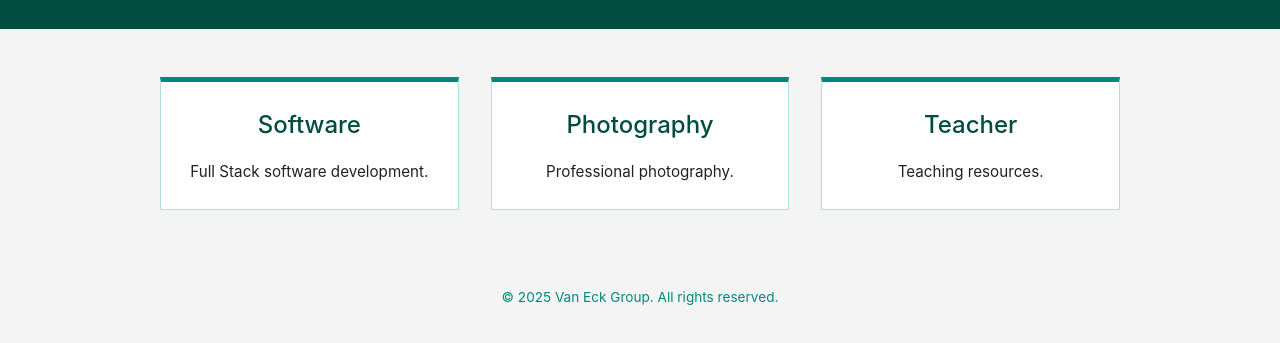
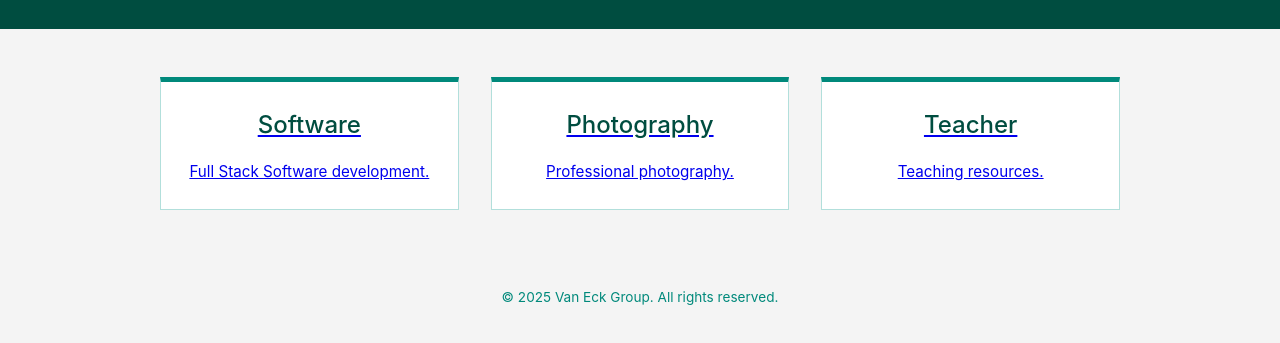
Before and after one commit to johanvaneck/app-vaneck, a plain HTML site: page index.html in a window 1280 px wide. Shown: the part 99-442 px from the top of the page. Drawn offline with Linux system fonts and the light colour scheme.

Commit message:
Add urls

```diff
--- a/index.html
+++ b/index.html
@@ -125,20 +125,26 @@
 
 	<main class="container">
 		<div class="sub-company-grid">
+			<a href="https://software.vaneck.app">
 				<section class="sub-company">
 					<h2>Software</h2>
-				<p>Full Stack software development.</p>
+					<p>Full Stack Software development.</p>
 				</section>
+			</a>
 
+			<a href="https://photography.vaneck.app">
 				<section class="sub-company">
 					<h2>Photography</h2>
 					<p>Professional photography.</p>
 				</section>
+			</a>
 
+			<a href="https://teaching.vaneck.app">
 				<section class="sub-company">
 					<h2>Teacher</h2>
 					<p>Teaching resources.</p>
 				</section>
+			</a>
 		</div>
 	</main>
 
```
Lines whose indentation alone changed are shown as unchanged.
